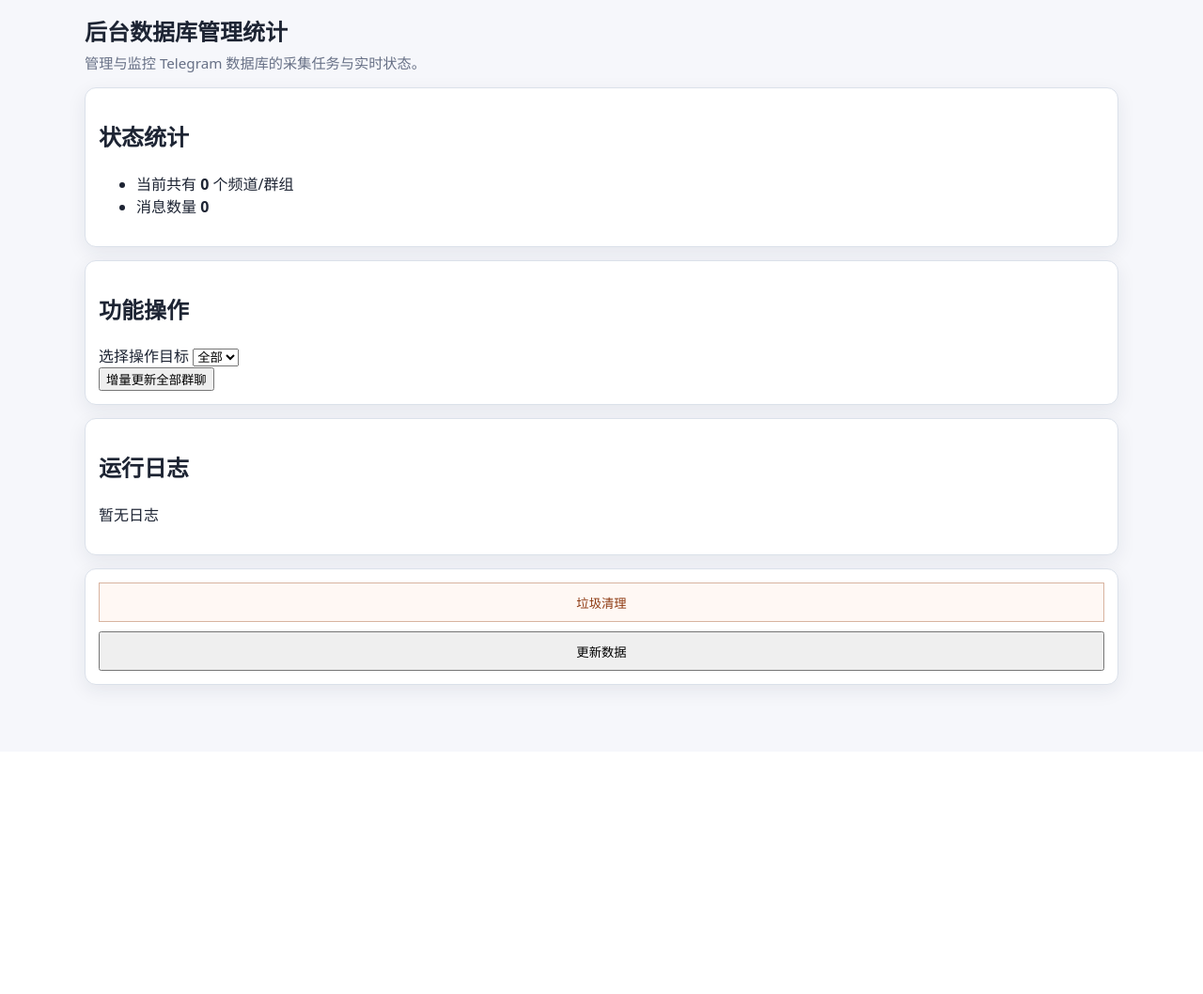
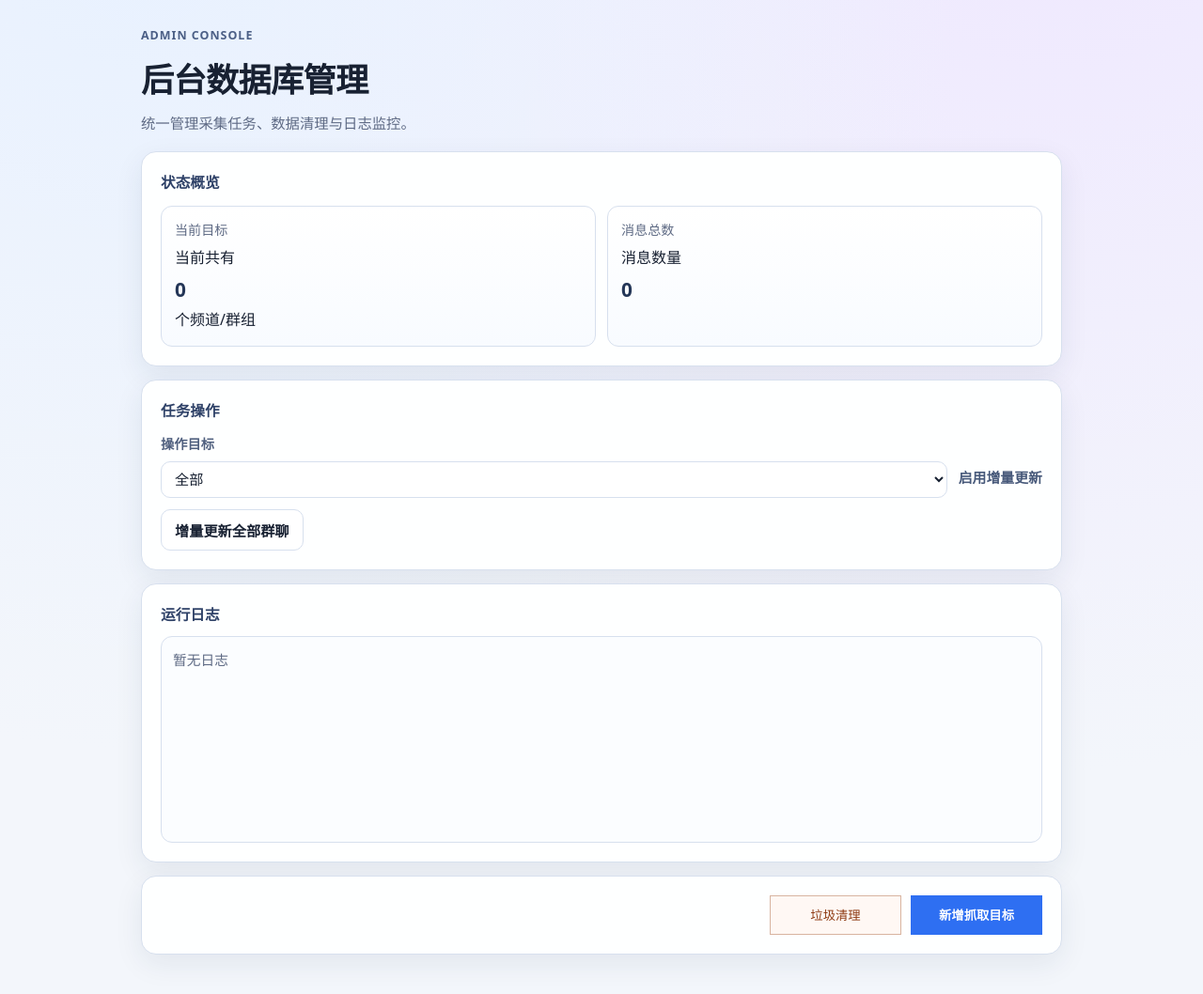
Before and after one commit to a328929/db, a Flask app: page /admin/manage in a window 1280 px wide. Shown: the whole page at 94% size. Before the commit the page ends 743 px from the top, so only its background shows below. Run offline with Flask 3, Linux system fonts and the light colour scheme; data that the repository does not hold is empty.

Commit message:
Redesign admin manage page layout and visual style

```diff
--- a/static/app.js
+++ b/static/app.js
@@ -106,7 +106,7 @@
       els.scopeSelect.value = "all";
     }
 
-    setStatus("结果区域为空，点击“搜索”后显示结果。");
+    setStatus("输入关键词后开始搜索。");
   }
 
   function _handleMetaFailure(err) {
--- a/static/style.css
+++ b/static/style.css
@@ -1,57 +1,86 @@
 :root {
-  --bg: #f6f7fb;
+  --bg: #f3f6fb;
+  --bg-accent: radial-gradient(circle at 12% -8%, #e8f1ff 0%, transparent 55%),
+    radial-gradient(circle at 88% -12%, #efe8ff 0%, transparent 58%),
+    #f3f6fb;
   --panel: #ffffff;
-  --text: #1d2433;
-  --muted: #677086;
-  --border: #dbe1ea;
-  --primary: #1f6feb;
-  --primary-hover: #1859be;
+  --text: #182132;
+  --muted: #5e6a84;
+  --border: #d7e0ee;
+  --border-strong: #c4d1e6;
+  --primary: #2e6ff2;
+  --primary-hover: #255ed0;
   --danger: #c0392b;
   --focus: #ff8c00;
-  --shadow: 0 6px 20px rgba(28, 39, 60, 0.08);
-  --radius: 12px;
-  --gap: 12px;
+  --shadow: 0 10px 30px rgba(29, 47, 79, 0.08);
+  --shadow-soft: 0 5px 15px rgba(33, 52, 82, 0.06);
+  --radius: 16px;
+  --gap: 14px;
 }
 
 * {
   box-sizing: border-box;
 }
 
-html, body {
+html,
+body {
   margin: 0;
   padding: 0;
-  background: var(--bg);
+  background: var(--bg-accent);
   color: var(--text);
   font-family: system-ui, -apple-system, "Segoe UI", "PingFang SC", "Microsoft YaHei", sans-serif;
-  line-height: 1.5;
+  line-height: 1.6;
 }
 
 body {
-  padding: 16px;
+  min-height: 100vh;
+  padding: 28px 16px;
 }
 
 .page {
-  max-width: 1100px;
+  max-width: 1040px;
   margin: 0 auto;
 }
 
+.page-header {
+  margin-bottom: 18px;
+}
+
+.eyebrow {
+  margin: 0 0 8px;
+  color: #4b5f86;
+  font-size: 0.78rem;
+  font-weight: 700;
+  letter-spacing: 0.08em;
+  text-transform: uppercase;
+}
+
 .page-header h1 {
-  margin: 0 0 4px;
-  font-size: 1.5rem;
+  margin: 0;
+  font-size: clamp(1.65rem, 1.4rem + 1.2vw, 2.2rem);
+  font-weight: 750;
+  letter-spacing: -0.02em;
 }
 
 .subtle {
-  margin: 0 0 14px;
+  margin: 8px 0 0;
   color: var(--muted);
-  font-size: 0.95rem;
+  font-size: 0.96rem;
+}
+
+.section-title {
+  margin: 0 0 12px;
+  font-size: 0.98rem;
+  color: #2f4268;
+  font-weight: 680;
 }
 
 .panel {
-  background: var(--panel);
+  background: color-mix(in oklab, var(--panel) 92%, #f8fbff 8%);
   border: 1px solid var(--border);
   border-radius: var(--radius);
   box-shadow: var(--shadow);
-  padding: 14px;
+  padding: 18px;
   margin-bottom: 14px;
 }
 
@@ -153,8 +189,9 @@ body {
 }
 
 .field label {
-  font-size: 0.9rem;
-  color: var(--muted);
+  font-size: 0.89rem;
+  color: #50607f;
+  font-weight: 600;
 }
 
 .field select {
@@ -174,19 +212,26 @@ body {
   border-radius: 10px;
   padding: 10px 14px;
   font-size: 0.95rem;
+  font-weight: 600;
   cursor: pointer;
-  min-height: 42px;
+  min-height: 44px;
+  transition: transform 0.16s ease, box-shadow 0.16s ease, background-color 0.16s ease, border-color 0.16s ease;
 }
 
 .btn:hover {
   background: #f7f9fc;
+  box-shadow: var(--shadow-soft);
+}
+
+.btn:active {
+  transform: translateY(1px);
 }
 
 .btn.primary {
   background: var(--primary);
   border-color: var(--primary);
   color: #fff;
-  font-weight: 600;
+  min-width: 96px;
 }
 
 .btn.primary:hover {
@@ -330,3 +400,190 @@ a:focus-visible {
     width: 72px;
   }
 }
+
+/* Admin manage page */
+#admin-manage-page {
+  max-width: 980px;
+}
+
+#admin-manage-page .page-header {
+  margin-bottom: 16px;
+}
+
+.admin-panel {
+  padding: 20px;
+}
+
+.admin-stats {
+  list-style: none;
+  margin: 0;
+  padding: 0;
+  display: grid;
+  grid-template-columns: repeat(2, minmax(0, 1fr));
+  gap: 12px;
+}
+
+.admin-stat-card {
+  border: 1px solid var(--border);
+  border-radius: 12px;
+  padding: 14px;
+  background: linear-gradient(180deg, #ffffff 0%, #f8fbff 100%);
+  display: flex;
+  flex-direction: column;
+  gap: 6px;
+  min-height: 88px;
+}
+
+.admin-stat-label {
+  color: var(--muted);
+  font-size: 0.88rem;
+}
+
+.admin-stat-value {
+  color: #243657;
+  font-size: clamp(1.05rem, 0.94rem + 0.45vw, 1.35rem);
+  line-height: 1.35;
+  word-break: break-word;
+}
+
+.admin-form-grid {
+  display: grid;
+  grid-template-columns: minmax(220px, 1fr) auto;
+  gap: 12px;
+  align-items: end;
+}
+
+.admin-check {
+  display: inline-flex;
+  align-items: center;
+  gap: 8px;
+  color: #47597a;
+  min-height: 42px;
+  font-size: 0.93rem;
+  font-weight: 600;
+}
+
+.admin-check input {
+  width: 16px;
+  height: 16px;
+  accent-color: var(--primary);
+}
+
+.admin-actions {
+  margin-top: 12px;
+  display: flex;
+  flex-wrap: wrap;
+  gap: 10px;
+}
+
+.admin-actions .btn {
+  min-width: 150px;
+}
+
+.admin-log-head {
+  margin-bottom: 10px;
+  display: flex;
+  justify-content: space-between;
+  align-items: center;
+  gap: 10px;
+}
+
+.admin-log-head .section-title {
+  margin: 0;
+}
+
+.admin-log-container {
+  border: 1px solid var(--border);
+  border-radius: 12px;
+  background: #fbfdff;
+  padding: 12px;
+  min-height: 220px;
+  max-height: min(56vh, 620px);
+  overflow: auto;
+}
+
+.admin-log-container p {
+  margin: 0;
+  padding: 6px 8px;
+  border-radius: 8px;
+  color: #2b3852;
+  font-size: 0.92rem;
+  line-height: 1.45;
+  white-space: pre-wrap;
+  word-break: break-word;
+}
+
+.admin-log-container p + p {
+  margin-top: 6px;
+}
+
+.admin-log-container p:nth-child(odd) {
+  background: #f3f7ff;
+}
+
+.admin-log-container p[data-placeholder="true"] {
+  background: transparent;
+  color: var(--muted);
+  padding: 2px 0;
+}
+
+#admin-bottom-action-bar {
+  flex-direction: row;
+  justify-content: flex-end;
+  flex-wrap: wrap;
+  gap: 10px;
+}
+
+#admin-bottom-action-bar button {
+  min-width: 140px;
+}
+
+#admin-open-add-dialog-btn {
+  border: 1px solid var(--primary);
+  background: var(--primary);
+  color: #fff;
+  font-weight: 600;
+}
+
+#admin-open-add-dialog-btn:hover {
+  background: var(--primary-hover);
+  border-color: var(--primary-hover);
+}
+
+.admin-dialog h2 {
+  margin: 0 0 12px;
+  font-size: 1.08rem;
+}
+
+.admin-dialog label {
+  display: inline-block;
+  margin-bottom: 6px;
+  color: #4f607f;
+  font-size: 0.9rem;
+  font-weight: 600;
+}
+
+@media (max-width: 700px) {
+  .admin-stats {
+    grid-template-columns: 1fr;
+  }
+
+  .admin-form-grid {
+    grid-template-columns: 1fr;
+    align-items: start;
+  }
+
+  .admin-log-head {
+    flex-direction: column;
+    align-items: flex-start;
+  }
+
+  #admin-bottom-action-bar {
+    flex-direction: column;
+  }
+
+  #admin-bottom-action-bar button,
+  .admin-actions .btn {
+    width: 100%;
+  }
+}
--- a/templates/admin_manage.html
+++ b/templates/admin_manage.html
@@ -3,42 +3,44 @@
 <head>
   <meta charset="utf-8" />
   <meta name="viewport" content="width=device-width,initial-scale=1,viewport-fit=cover" />
-  <title>后台数据库管理统计</title>
+  <title>后台数据库管理</title>
   <link rel="stylesheet" href="{{ url_for('static', filename='style.css') }}">
 </head>
 <body>
   <main class="page" id="admin-manage-page">
     <header class="page-header">
-      <h1>后台数据库管理统计</h1>
-      <p class="subtle">管理与监控 Telegram 数据库的采集任务与实时状态。</p>
+      <p class="eyebrow">Admin Console</p>
+      <h1>后台数据库管理</h1>
+      <p class="subtle">统一管理采集任务、数据清理与日志监控。</p>
     </header>
 
-    <!-- 区域1：顶部状态区 -->
-    <section class="panel" aria-labelledby="adminStatusTitle">
-      <h2 id="adminStatusTitle">状态统计</h2>
-      <ul aria-label="后台状态统计项">
-        <li>
-          <strong id="admin-stat-scope" aria-live="polite">x</strong>
+    <section class="panel admin-panel" aria-labelledby="adminStatusTitle">
+      <h2 id="adminStatusTitle" class="section-title">状态概览</h2>
+      <ul class="admin-stats" aria-label="后台状态统计项">
+        <li class="admin-stat-card">
+          <span class="admin-stat-label">当前目标</span>
+          <strong id="admin-stat-scope" class="admin-stat-value" aria-live="polite">x</strong>
         </li>
-        <li>
-          <strong id="admin-stat-messages" aria-live="polite">x</strong>
+        <li class="admin-stat-card">
+          <span class="admin-stat-label">消息总数</span>
+          <strong id="admin-stat-messages" class="admin-stat-value" aria-live="polite">x</strong>
         </li>
       </ul>
     </section>
 
-    <!-- 区域2：功能操作区 -->
-    <section class="panel" aria-labelledby="adminActionTitle">
-      <h2 id="adminActionTitle">功能操作</h2>
+    <section class="panel admin-panel" aria-labelledby="adminActionTitle">
+      <h2 id="adminActionTitle" class="section-title">任务操作</h2>
 
-      <div>
-        <label for="admin-scope-select">选择操作目标</label>
+      <div class="admin-form-grid">
+        <div class="field">
+          <label for="admin-scope-select">操作目标</label>
           <select id="admin-scope-select" aria-label="选择操作目标">
             <option value="none">无</option>
             <option value="all" selected>全部</option>
           </select>
         </div>
 
-      <div>
+        <label class="admin-check" for="admin-incremental-checkbox">
           <input
             id="admin-incremental-checkbox"
             name="admin-incremental-checkbox"
@@ -46,24 +48,30 @@
             checked
             aria-label="是否启用增量更新"
           />
-        <label for="admin-incremental-checkbox">增量更新</label>
+          <span>启用增量更新</span>
+        </label>
       </div>
 
-      <div aria-label="更新和删除操作按钮组">
-        <button id="admin-start-update-btn" type="button" hidden aria-label="开始更新">
+      <div class="admin-actions" aria-label="更新和删除操作按钮组">
+        <button id="admin-start-update-btn" class="btn" type="button" hidden aria-label="开始更新">
           开始更新
         </button>
-        <button id="admin-delete-data-btn" type="button" hidden aria-label="删除此数据">
+        <button id="admin-delete-data-btn" class="btn" type="button" hidden aria-label="删除此数据">
           删除此数据
         </button>
       </div>
     </section>
 
-    <!-- 区域3：日志显示区 -->
-    <section class="panel" aria-labelledby="adminLogsTitle">
-      <h2 id="adminLogsTitle">运行日志</h2>
+    <section class="panel admin-panel" aria-labelledby="adminLogsTitle">
+      <div class="admin-log-head">
+        <h2 id="adminLogsTitle" class="section-title">运行日志</h2>
+        <button id="admin-clear-logs-btn" class="btn" type="button" hidden aria-label="清空日志">
+          清空日志
+        </button>
+      </div>
       <div
         id="admin-log-container"
+        class="admin-log-container"
         role="log"
         aria-live="polite"
         aria-relevant="additions text"
@@ -71,27 +79,18 @@
       ></div>
     </section>
 
-    <!-- 区域3与区域4之间：清空日志按钮 -->
-    <div>
-      <button id="admin-clear-logs-btn" type="button" hidden aria-label="清空日志">
-        清空日志
-      </button>
-    </div>
-
-    <!-- 区域4：底部更新数据按钮 -->
-    <footer class="panel" aria-label="底部操作区">
+    <footer class="panel admin-panel" aria-label="底部操作区">
       <div id="admin-bottom-action-bar" aria-label="更新数据按钮容器">
         <button id="admin-open-cleanup-dialog-btn" type="button" aria-label="垃圾清理">
           垃圾清理
         </button>
         <button id="admin-open-add-dialog-btn" type="button" aria-label="更新数据">
-          更新数据
+          新增抓取目标
         </button>
       </div>
     </footer>
   </main>
 
-  <!-- 同页弹层：新增抓取对象 -->
   <section
     id="admin-add-target-dialog"
     class="admin-dialog"
@@ -100,7 +99,7 @@
     aria-labelledby="adminAddDialogTitle"
     hidden
   >
-    <h2 id="adminAddDialogTitle">新增抓取对象</h2>
+    <h2 id="adminAddDialogTitle">新增抓取目标</h2>
     <div>
       <label for="admin-target-input">群组名称或链接</label>
       <input
@@ -112,12 +111,11 @@
       />
     </div>
     <div aria-label="弹层操作按钮组">
-      <button id="admin-dialog-cancel-btn" type="button" aria-label="取消新增抓取对象">取消</button>
-      <button id="admin-dialog-confirm-btn" type="button" aria-label="确定新增抓取对象">确定</button>
+      <button id="admin-dialog-cancel-btn" class="btn" type="button" aria-label="取消新增抓取对象">取消</button>
+      <button id="admin-dialog-confirm-btn" class="btn primary" type="button" aria-label="确定新增抓取对象">确定</button>
     </div>
   </section>
 
-  <!-- 同页弹层：垃圾清理 -->
   <section
     id="admin-cleanup-dialog"
     class="admin-dialog"
@@ -127,7 +125,7 @@
     hidden
   >
     <h2 id="adminCleanupDialogTitle">垃圾清理</h2>
-    <p class="subtle">输入需要清理的字段（支持包含匹配，例如输入 ai 将匹配包含 ai 的内容）。</p>
+    <p class="subtle">输入需清理的字段，支持包含匹配。</p>
     <div>
       <label for="admin-cleanup-input">清理字段</label>
       <input
@@ -139,8 +137,8 @@
       />
     </div>
     <div aria-label="垃圾清理弹层操作按钮组">
-      <button id="admin-cleanup-cancel-btn" type="button" aria-label="取消垃圾清理">取消</button>
-      <button id="admin-cleanup-confirm-btn" type="button" aria-label="确定垃圾清理">确定</button>
+      <button id="admin-cleanup-cancel-btn" class="btn" type="button" aria-label="取消垃圾清理">取消</button>
+      <button id="admin-cleanup-confirm-btn" class="btn primary" type="button" aria-label="确定垃圾清理">确定</button>
     </div>
   </section>
 
```
Also changed, not shown: other parts of static/style.css (+53 -20 lines), templates/index.html (+8 -4 lines). Lines whose indentation alone changed are shown as unchanged.
